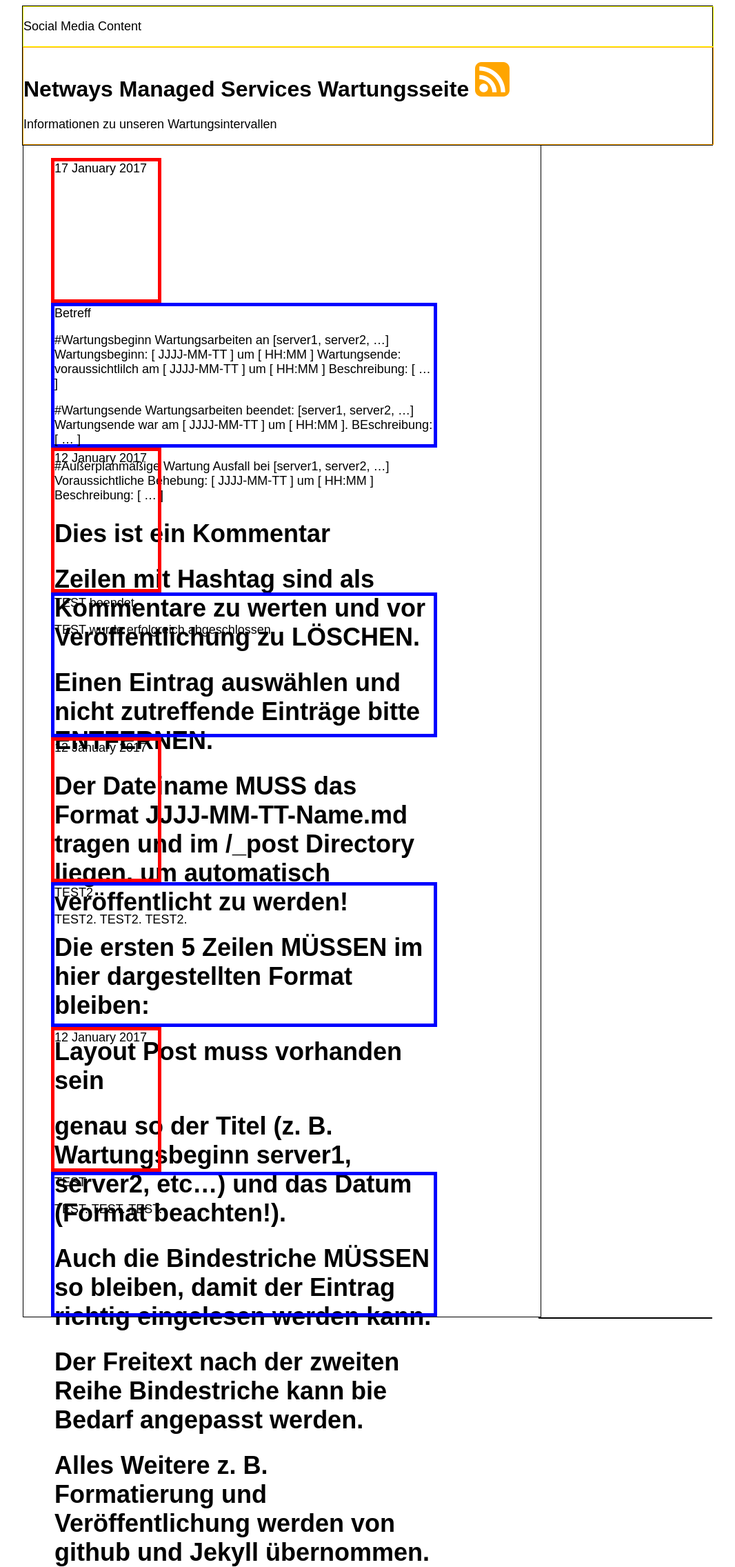
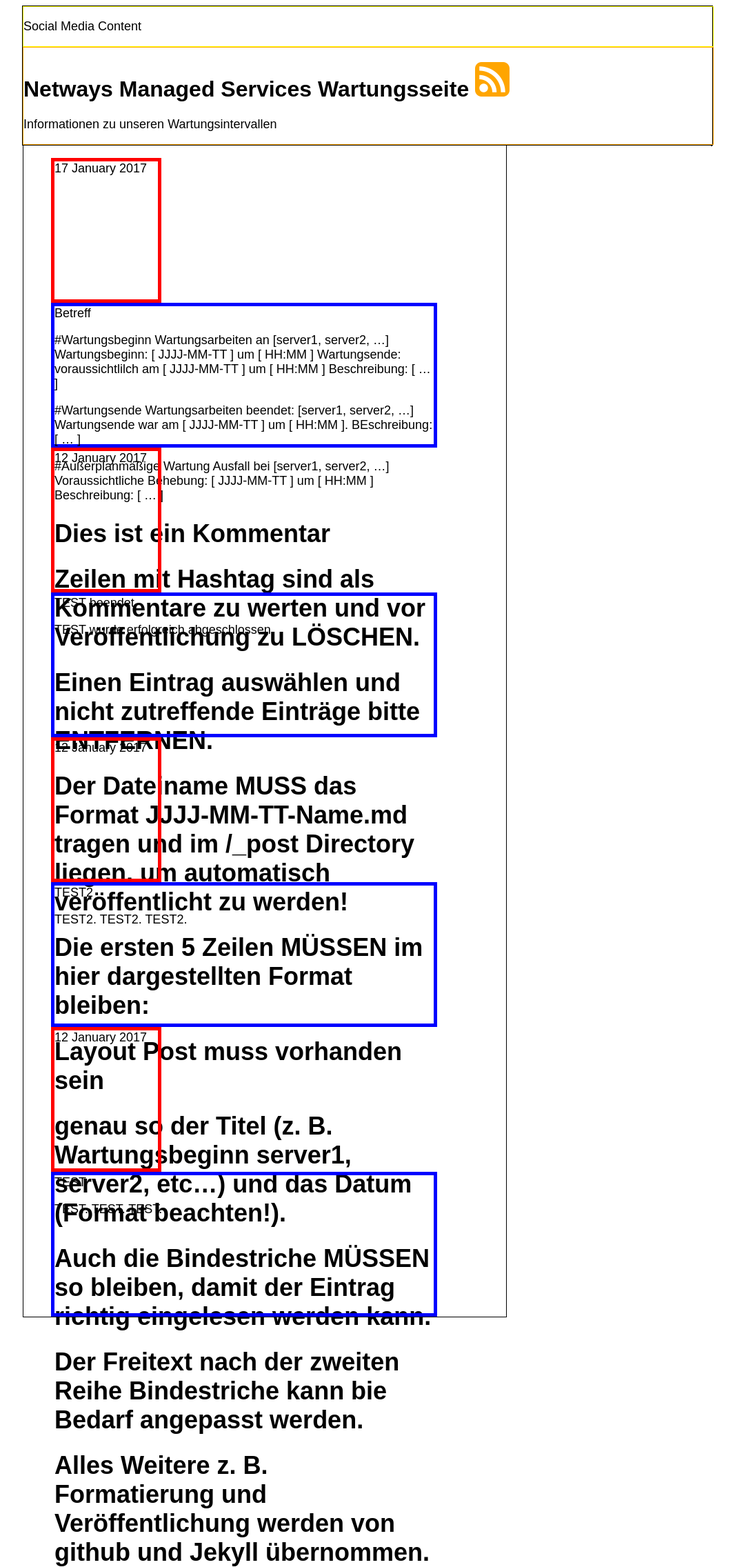
Before and after one commit to Storagegirl/storagegirl.github.io, a Jekyll site: the page built from index.html, in a window 1280 px wide. Shown: the whole page at 69% size, without its empty margins (107-1173 px from the left). Built offline with Jekyll 4.4.1, drawn with Linux system fonts in a browser that asks for light colours.

Commit message:
Update index.html

```diff
--- a/index.html
+++ b/index.html
@@ -14,9 +14,8 @@
 	<p>Informationen zu unseren Wartungsintervallen</p>
 	</div>
 
-	<div id="container2" style="float:left; width:750px; border:1px solid black">
+	<div id="container2" style="float:left; width:70%; border:1px solid black">
 		<ul class="posts">
-
 		{% for post in site.posts %}
 		<div class=boxdate>
 	      	{{ post.date | date_to_long_string }}
@@ -26,11 +25,10 @@
 		{{ post.content }}
 	    	</div>
 	  	{% endfor %}
-
 		</ul>
 	</div>
 
-	<div id="container3" style="float:right; width:250px; border:1px solid black">
+	<div id="container3" style="float:right; width:30%px; border:1px solid black">
+	</div>
 
 </div>
-</div>
```
Lines whose indentation alone changed are shown as unchanged.
